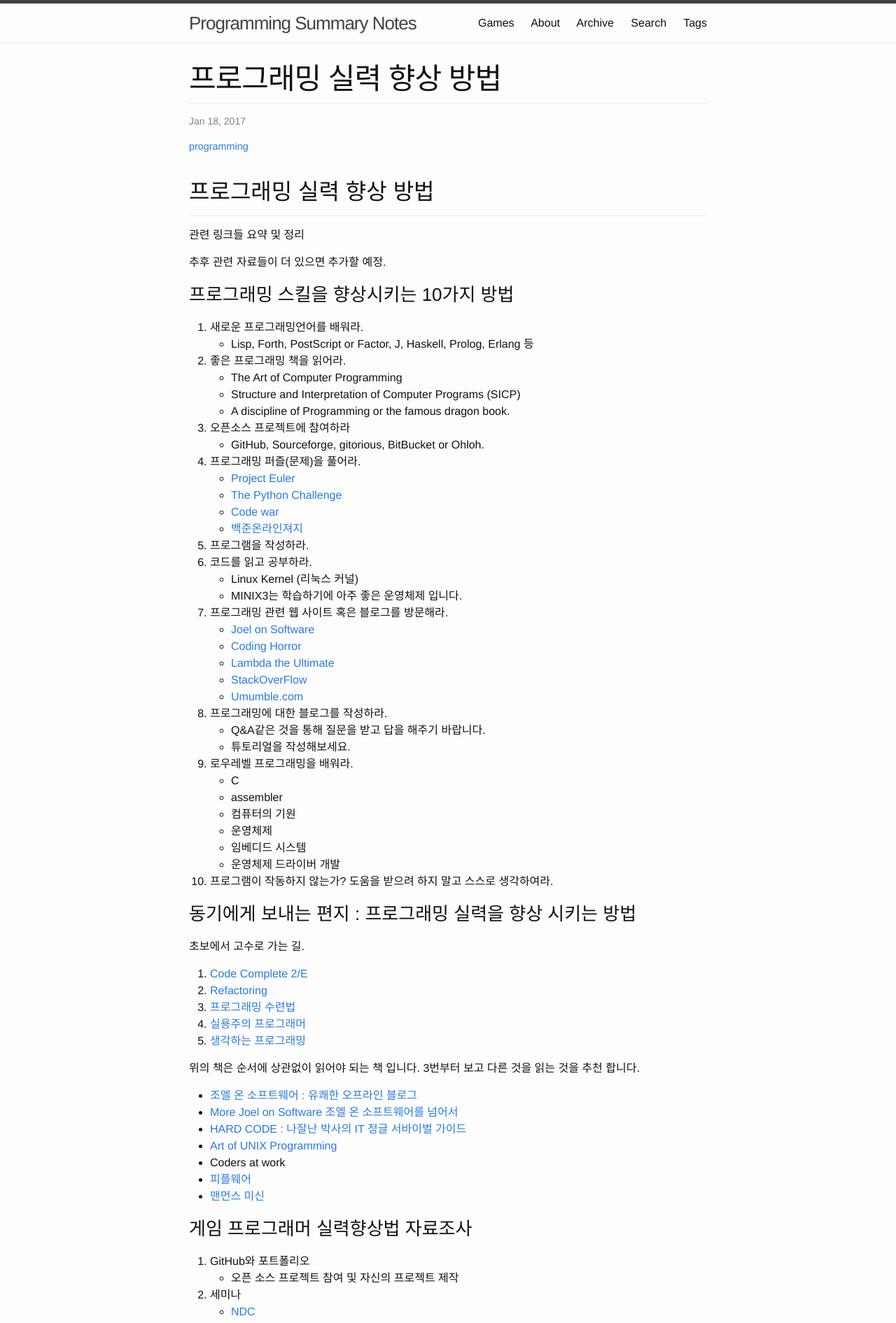
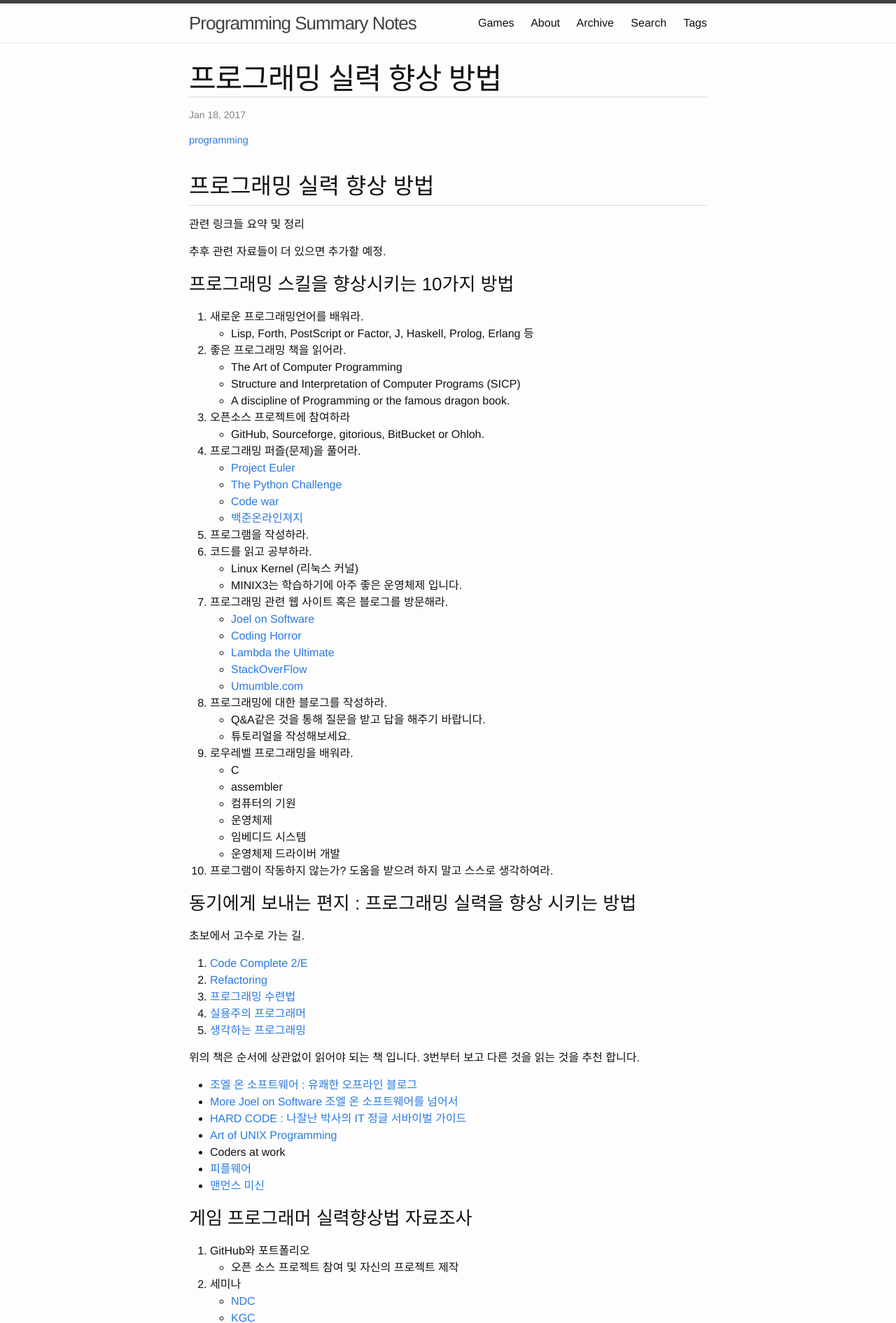
Before and after one commit to karais89/karais89.github.io_back, a Jekyll site: the page built from _posts/2017-01-18-improve-programming-skills.markdown, in a window 1280 px wide. Shown: the top 1891 px of the page at 70% size. Built offline with Jekyll 4.4.1, drawn with Linux system fonts in a browser that asks for light colours; comment, search, counter and statistics services are not loaded.

Commit message:
modify post

```diff
--- a/_sass/minima/_base.scss
+++ b/_sass/minima/_base.scss
@@ -199,6 +199,18 @@ pre {
 
 /* Headings border line */
 h1, h2 {
-  padding-bottom: .3em;
-  border-bottom: 1px solid #eaecef;
+  padding-bottom: .1em;
+  border-bottom: 1px solid #ddd;
 }
+
+hr {
+  display: block;
+  unicode-bidi: isolate;
+  margin-block-start: 0.5em;
+  margin-block-end: 0.5em;
+  margin-inline-start: auto;
+  margin-inline-end: auto;
+  overflow: hidden;
+  border-style: inset;
+  border-width: 1px;
+}
```
